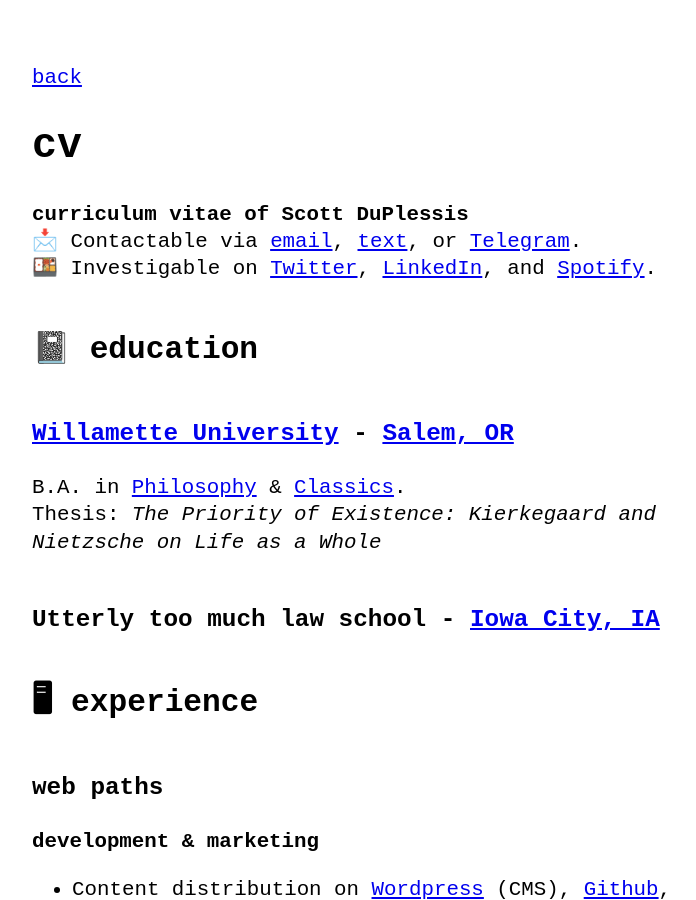
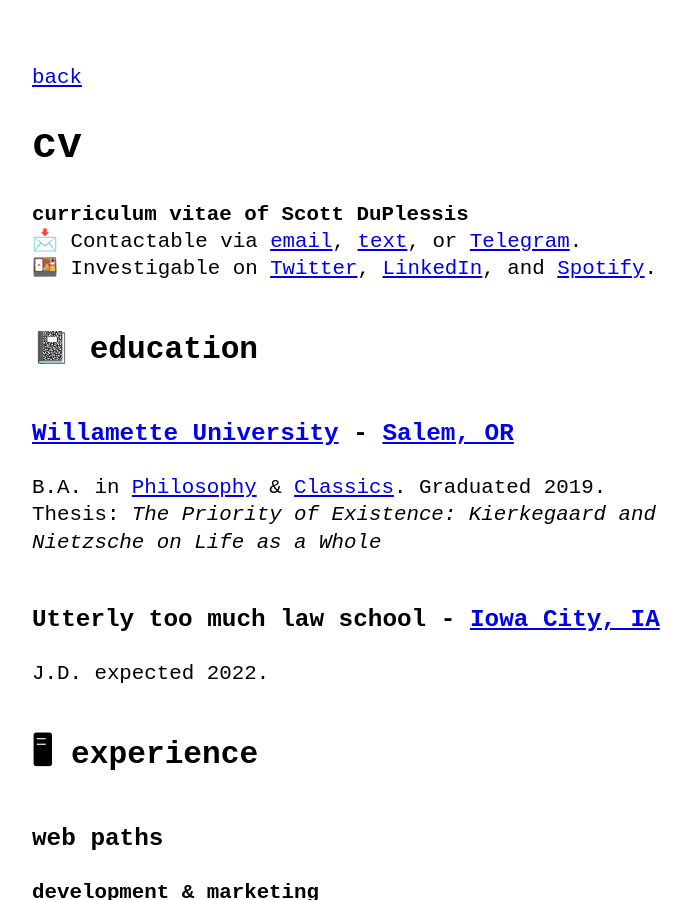
Before and after one commit to lemurodigital/lemuro.digital, a Jekyll site: the page built from cv.md, in a window 1280 px wide and 900 px high. Shown: the whole window, without its empty margins (288-984 px from the left). Built offline with Jekyll 4.4.1, drawn with Linux system fonts in a browser that asks for light colours.

Commit message:
Update cv.md

```diff
--- a/cv.md
+++ b/cv.md
@@ -9,9 +9,10 @@ author: Scott DuPlessis
 🍱 Investigable on [Twitter](https://twitter.com/scottduplessis), [LinkedIn](https://www.linkedin.com/in/scott-duplessis-abb8091a1/), and [Spotify](https://open.spotify.com/user/jp6tr9y7iarsp3875ljowt2tn?si=XeM-g8CySoOEeqEWa1LQYw).
 ## 📓 education
 ### **[Willamette University](https://willamette.edu/)** - [Salem, OR](https://goo.gl/maps/BGzNSbrrCPVrQDVd8)
-B.A. in [Philosophy](https://willamette.edu/arts-sciences/philosophy/index.html) & [Classics](https://willamette.edu/arts-sciences/classics/).
+B.A. in [Philosophy](https://willamette.edu/arts-sciences/philosophy/index.html) & [Classics](https://willamette.edu/arts-sciences/classics/). Graduated 2019.
 Thesis: _The Priority of Existence: Kierkegaard and Nietzsche on Life as a Whole_
 ### **Utterly too much law school** - [Iowa City, IA](https://webcam.iowa.uiowa.edu/live/)
+J.D. expected 2022.
 ## 🖥 experience
 ### web paths
 **development & marketing**
```
